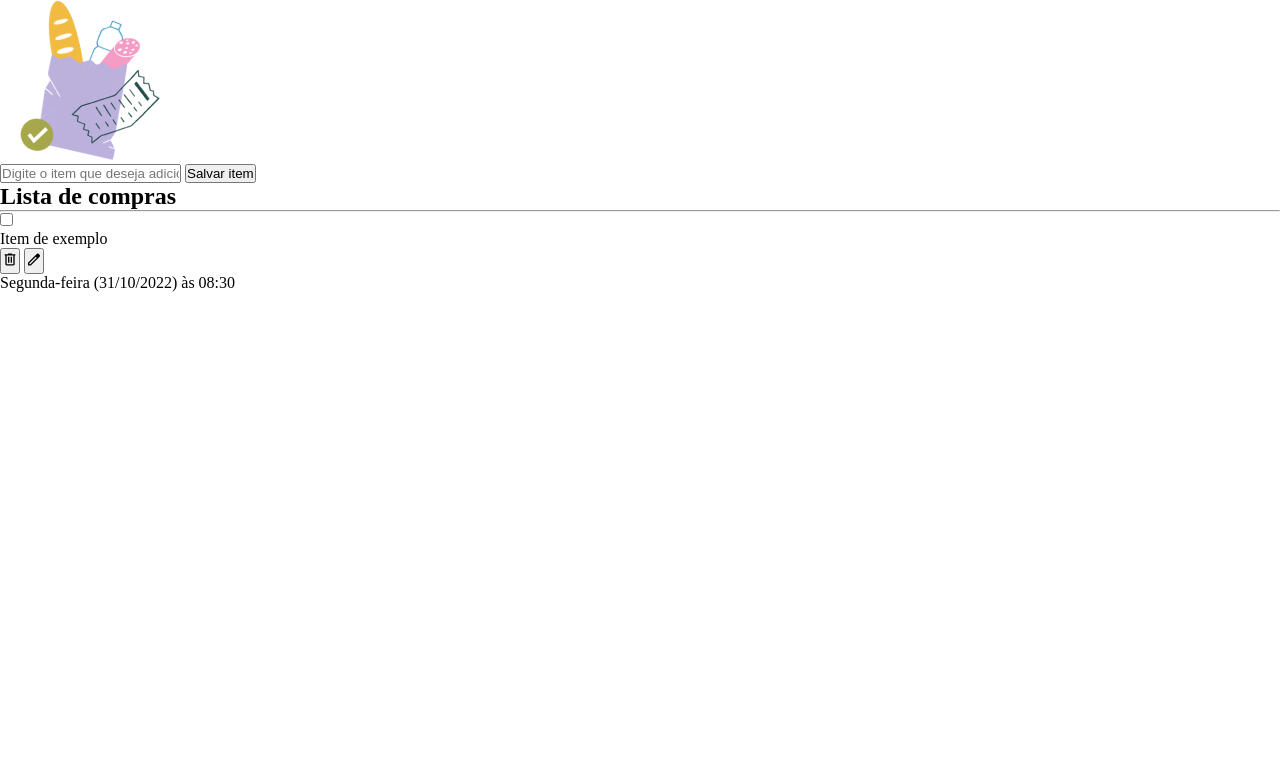
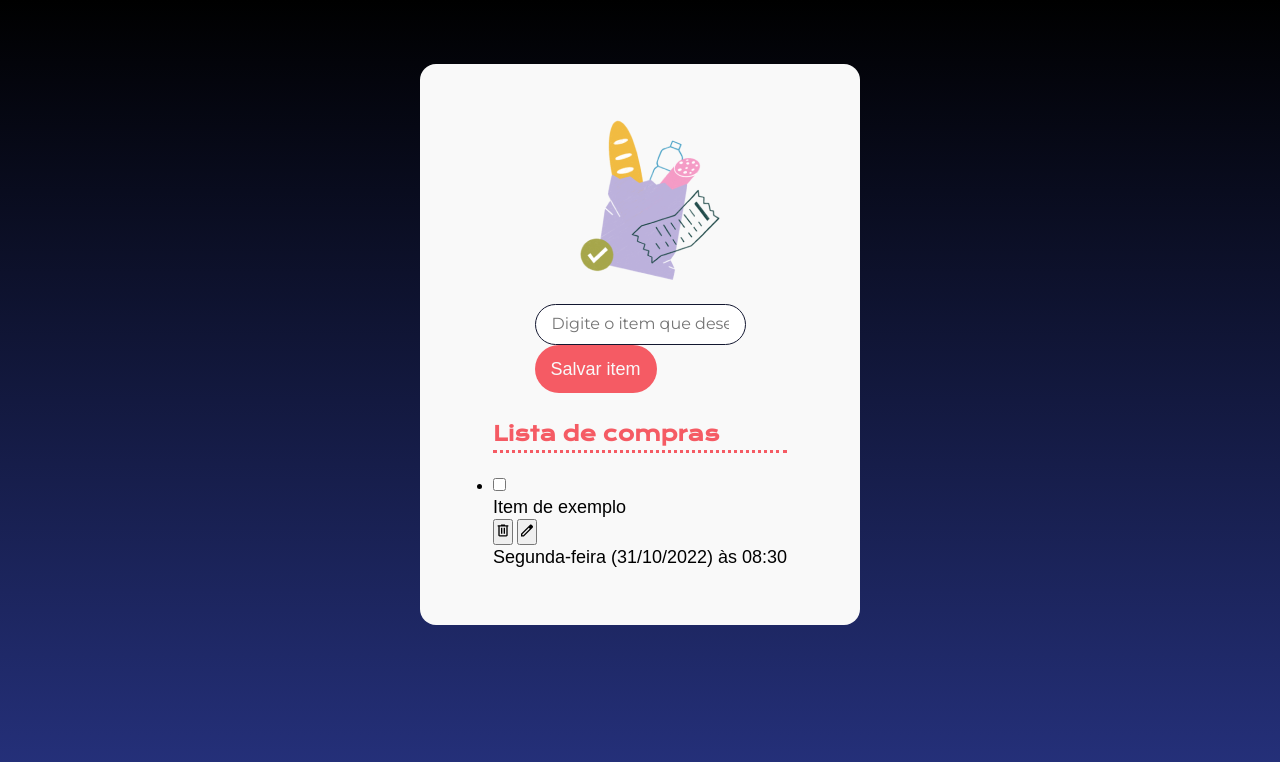
Before and after one commit to joaombvb/3801-javascript-pra-web-projeto-base, a plain HTML site: page index.html in a window 1280 px wide. Drawn offline with nearby package versions, Linux system fonts and the light colour scheme; a web font is replaced by a local one.

Commit message:
<feat>(css): < adiciona boa parte do codigo de estilo>

```diff
--- a/styles.css
+++ b/styles.css
@@ -13,3 +13,71 @@
     --fonte-texto: 'Numans', sans-serif;
     --degrade-azul: linear-gradient(180deg, #000000 0%, #26327F 100%);
 }
+
+body {
+    background: var(--degrade-azul) no-repeat;
+    height: 100vh;
+    display: flex;
+    flex-direction: column;
+    align-items: center;
+}
+
+main {
+    margin-top: 64px;
+    display: flex;
+    flex-direction: column;
+    gap: 24px;
+    width: 440px;
+    align-items: center;
+    background-color: var(--neutro);
+    padding: 56px;
+    border-radius: 16px;
+}
+
+h2 {
+    font-family: var(--fonte-titulo);
+    color: var(--cor-primaria);
+    font-size: 20px;
+    line-height: 33px;
+    text-align: left;
+}
+
+hr {
+    border: none;
+    border-bottom: 3px dotted var(--cor-primaria);
+    margin-bottom: 24px;
+    width: 100%;
+}
+
+p {
+    font-family: var(--fonte-texto);
+    font-size: 18px;
+    font-weight: 400;
+    line-height: 24px;
+    text-align: left;
+}
+
+#input-item {
+    padding: 12px 16px;
+    display: block;
+    border-radius: 24px;
+    border: 1px solid var(--preto);
+}
+
+#input-item::placeholder {
+    font-family: 'Montserrat', sans-serif;
+    font-size: 16px;
+    line-height: 19px;
+}
+
+#adicionar-botao {
+    text-align: center;
+    padding: 12px 16px;
+    border-radius: 24px;
+    background-color: var(--cor-primaria);
+    color: var(--neutro);
+    font-family: var(--fonte-texto);
+    font-size: 18px;
+    line-height: 24px;
+    border: none;
+}
```
